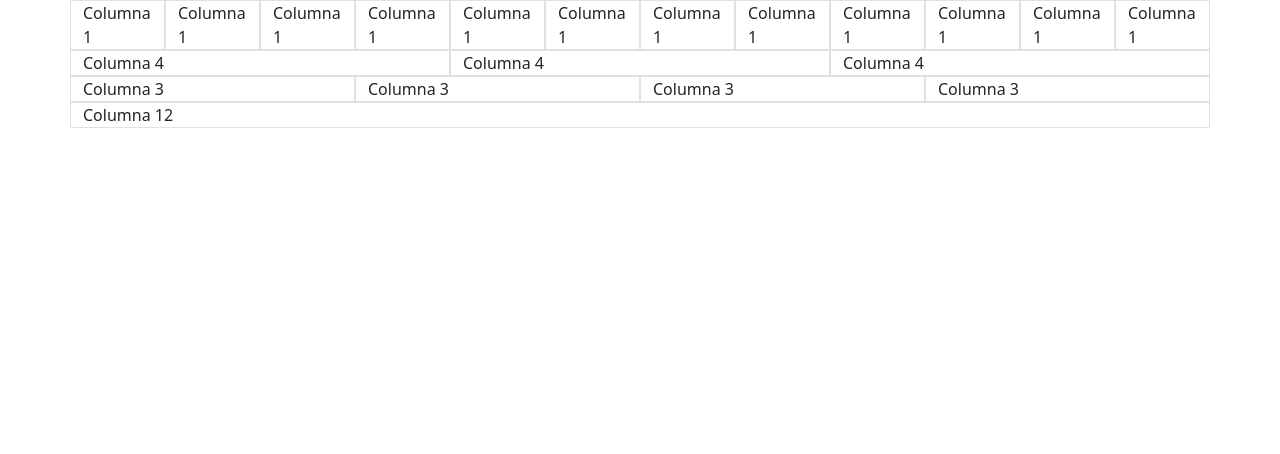
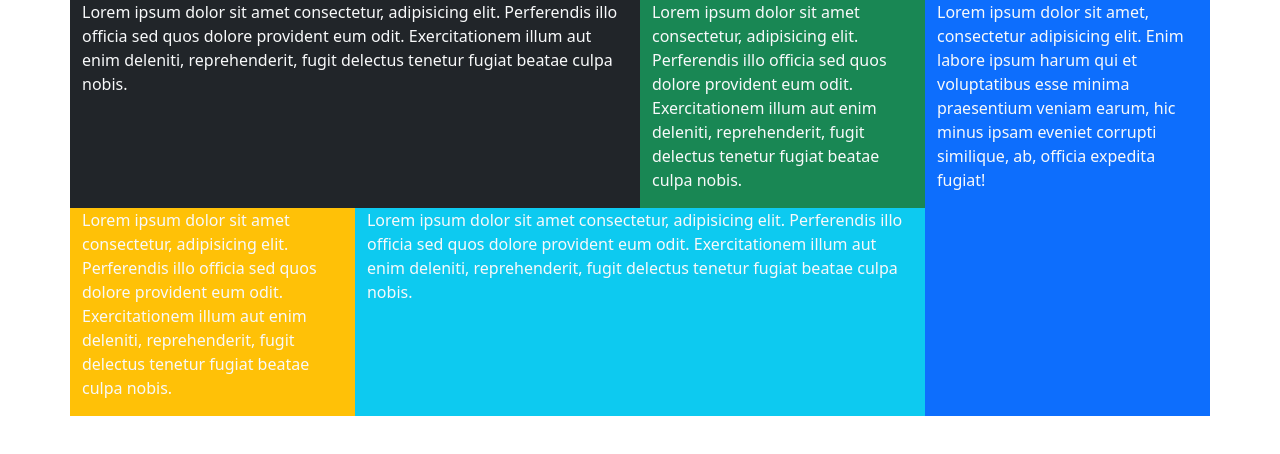
Before and after one commit to ProgrammerAuditore/bootstrap-purgecss-npm-sass, a plain HTML site: page index.html in a window 1280 px wide. Drawn offline with nearby package versions, Linux system fonts and the light colour scheme.

Commit message:
*** Distruibuir contenido usando grid

```diff
--- a/index.html
+++ b/index.html
@@ -1,43 +1,57 @@
 <!DOCTYPE html>
 <html lang="en">
+
 <head>
     <meta charset="UTF-8">
     <meta http-equiv="X-UA-Compatible" content="IE=edge">
     <meta name="viewport" content="width=device-width, initial-scale=1.0">
 
     <!-- Bootstrap 5 -->
-    <link href="https://cdn.jsdelivr.net/npm/bootstrap@5.1.1/dist/css/bootstrap.min.css" rel="stylesheet" integrity="sha384-F3w7mX95PdgyTmZZMECAngseQB83DfGTowi0iMjiWaeVhAn4FJkqJByhZMI3AhiU" crossorigin="anonymous">
+    <link href="https://cdn.jsdelivr.net/npm/bootstrap@5.1.1/dist/css/bootstrap.min.css" rel="stylesheet"
+        integrity="sha384-F3w7mX95PdgyTmZZMECAngseQB83DfGTowi0iMjiWaeVhAn4FJkqJByhZMI3AhiU" crossorigin="anonymous">
 
     <title>Bootstrap 5</title>
 </head>
+
 <body>
-    <div class="container">
+    <main class="container">
         <div class="row">
-            <div class="col-1 border">Columna 1</div>
-            <div class="col-1 border">Columna 1</div>
-            <div class="col-1 border">Columna 1</div>
-            <div class="col-1 border">Columna 1</div>
-            <div class="col-1 border">Columna 1</div>
-            <div class="col-1 border">Columna 1</div>
-            <div class="col-1 border">Columna 1</div>
-            <div class="col-1 border">Columna 1</div>
-            <div class="col-1 border">Columna 1</div>
-            <div class="col-1 border">Columna 1</div>
-            <div class="col-1 border">Columna 1</div>
-            <div class="col-1 border">Columna 1</div>
+            <!-- Columan izquierda -->
+            <div class="col-12 col-lg-9 bg-danger text-light">
+                <div class="row">
+                    <div class="col-12 col-lg-8 bg-dark">
+                        <p>Lorem ipsum dolor sit amet consectetur, adipisicing elit. Perferendis illo officia sed quos
+                            dolore provident eum odit. Exercitationem illum aut enim deleniti, reprehenderit, fugit
+                            delectus tenetur fugiat beatae culpa nobis.</p>
+                    </div>
+                    <div class="col-12 col-lg-4 bg-success">
+                        <p>Lorem ipsum dolor sit amet consectetur, adipisicing elit. Perferendis illo officia sed quos
+                            dolore provident eum odit. Exercitationem illum aut enim deleniti, reprehenderit, fugit
+                            delectus tenetur fugiat beatae culpa nobis.</p>
+                    </div>
+                    <div class="col-12 col-lg-4 bg-warning">
+                        <p>Lorem ipsum dolor sit amet consectetur, adipisicing elit. Perferendis illo officia sed quos
+                            dolore provident eum odit. Exercitationem illum aut enim deleniti, reprehenderit, fugit
+                            delectus tenetur fugiat beatae culpa nobis.</p>
+                    </div>
+                    <div class="col-12 col-lg-8 bg-info">
+                        <p>Lorem ipsum dolor sit amet consectetur, adipisicing elit. Perferendis illo officia sed quos
+                            dolore provident eum odit. Exercitationem illum aut enim deleniti, reprehenderit, fugit
+                            delectus tenetur fugiat beatae culpa nobis.</p>
+                    </div>
+                </div>
+            </div>
+
+            <!-- Columan derecha-->
+            <div class="col-12 col-lg-3 bg-primary text-light">
+                <p>
+                    Lorem ipsum dolor sit amet, consectetur adipisicing elit. Enim labore ipsum harum qui et
+                    voluptatibus esse minima praesentium veniam earum, hic minus ipsam eveniet corrupti similique, ab,
+                    officia expedita fugiat!
+                </p>
+            </div>
         </div>
-        <div class="row">
-            <div class="col-4 border">Columna 4</div>
-            <div class="col-4 border">Columna 4</div>
-            <div class="col-4 border">Columna 4</div>
-        </div>
-        <div class="row">
-            <div class="col-12 col-sm-6 col-md-4 col-lg-3 border">Columna 3</div>
-            <div class="col-12 col-sm-6 col-md-4 col-lg-3 border">Columna 3</div>
-            <div class="col-12 col-sm-6 col-md-4 col-lg-3 border">Columna 3</div>
-            <div class="col-12 col-sm-6 col-md-6 col-lg-3 border">Columna 3</div>
-            <div class="col-12 col-md-6 col-lg-12 border">Columna 12</div>
-        </div>
-    </div>
+    </main>
 </body>
+
 </html>
```
